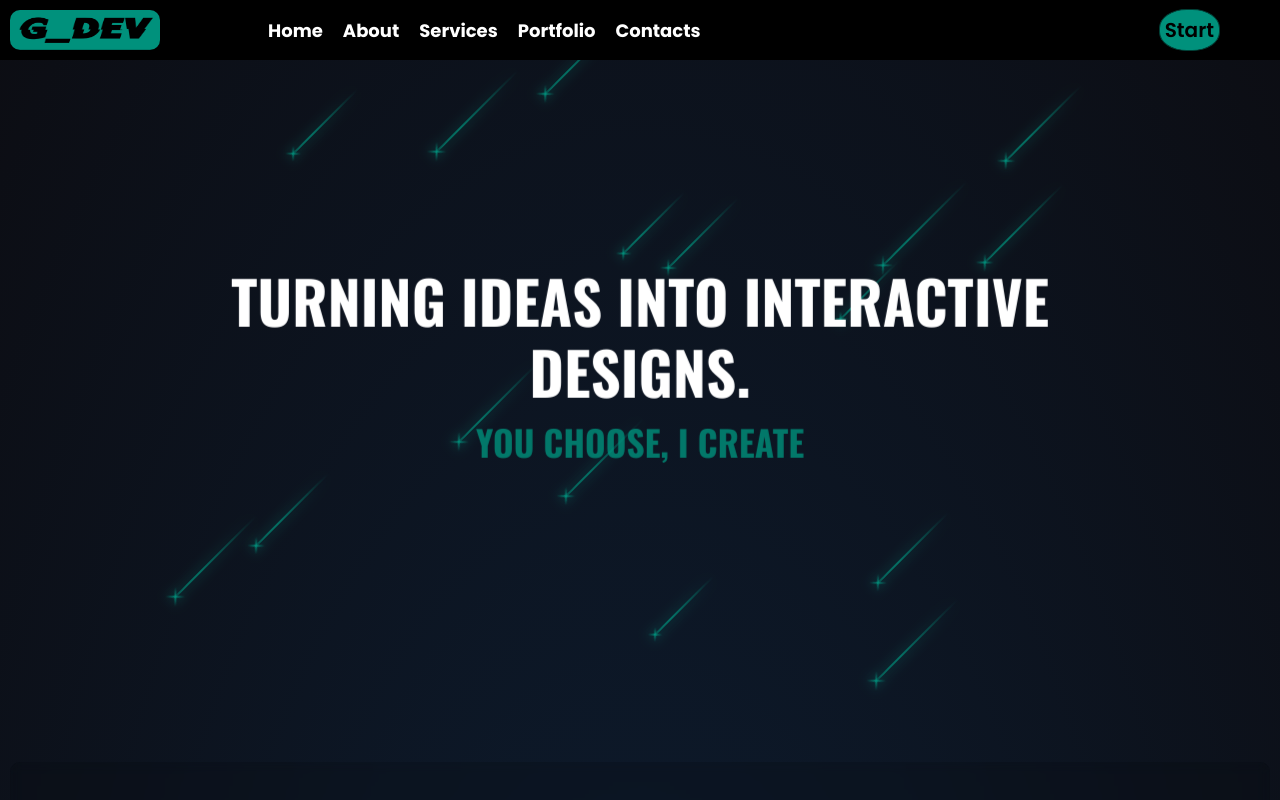
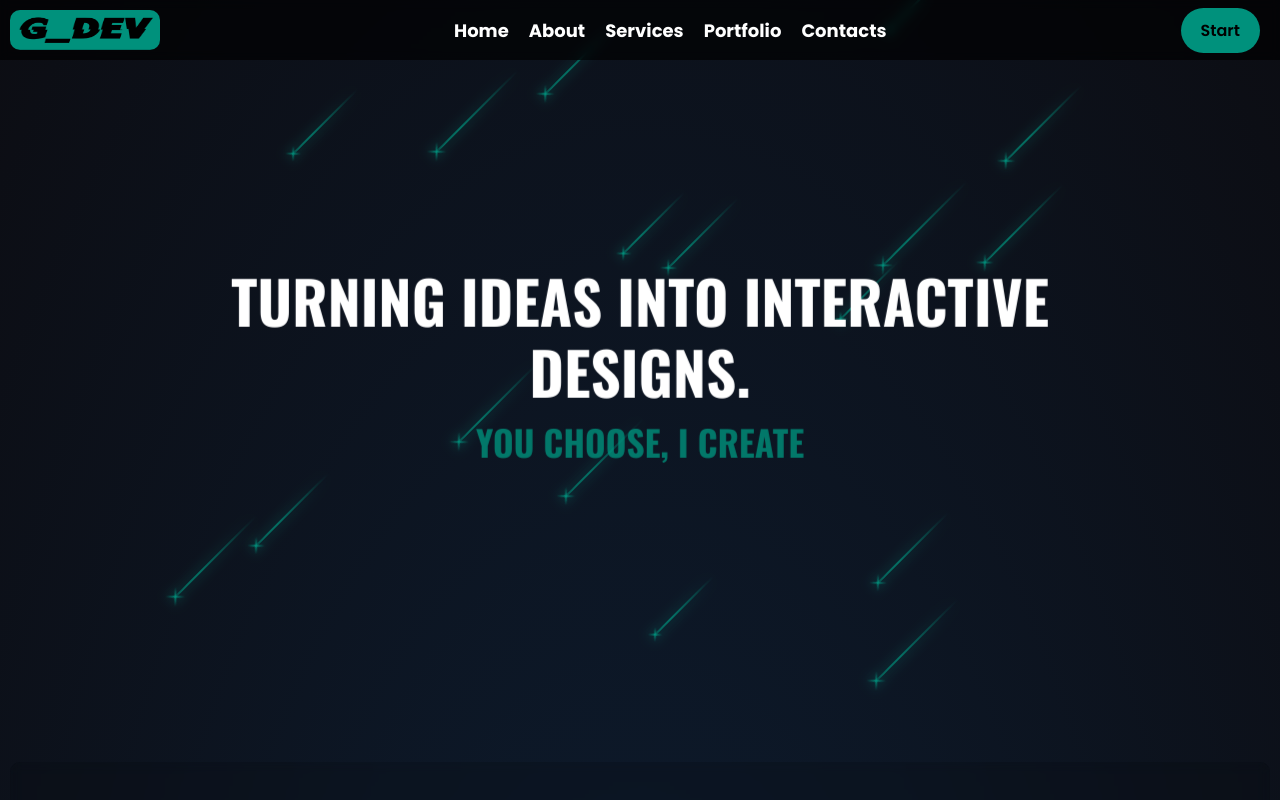
Before and after one commit to Jim2510/NewPortfolio, a React (Vite) app: page / in a window 1280 px wide. Shown: the top 800 px of the page. Built offline with nearby package versions, Linux system fonts and the light colour scheme.

Commit message:
improve action-btn style

```diff
--- a/src/components/Home/comp/title.css
+++ b/src/components/Home/comp/title.css
@@ -69,5 +69,6 @@
   @media (max-width: 600px) {
    #rotate-words {
     padding-top: 200px;
+    margin-bottom: 200px;
    }
   }
--- a/src/components/Navbar/navbar.css
+++ b/src/components/Navbar/navbar.css
@@ -7,7 +7,8 @@
   height: 60px;
   justify-content: space-between;
   align-items: center;
-  background-color: #000;
+  background-color: #000000a9;
+  backdrop-filter: blur(5px);
   margin: 0;
   padding: 0;
   z-index: 999;
@@ -20,7 +21,6 @@
   flex-direction: row;
   margin: 0;
   list-style: none;
-  margin-left: -350px;
 }
 
 ul li {
@@ -35,20 +35,36 @@ ul li a {
   color: #fff;
 }
 
+ul li a:hover {
+  color: #00917c;
+  transition: all ease 0.3s;
+}
+
+
 .action_btn {
-  display: flex;
-  justify-self: end;
-  font-size: 20px;
+  display: inline-block;
+  font-size: 16px;
   font-family: "Poppins", sans-serif;
   text-decoration: none;
   color: #000;
   font-weight: 600;
-  margin-right: 60px;
-  border: 1px solid #004037;
+  padding: 10px 20px;
   background-color: #00917c;
-  padding: 5px;
-  border-radius: 45%;
+  border: none;
+  border-radius: 25px;
+  transition: background-color 0.3s, transform 0.5s;
+  cursor: pointer;
+  margin-right: 20px;
+}
 
+.action_btn:hover {
+  background-color: #007866;
+  transform: scale(1.05);
+}
+
+.action_btn:active {
+  background-color: #00917c;
+  transform: scale(1.00)
 }
 
 .logo {
@@ -90,7 +106,7 @@ ul li a {
   position: absolute;
   top: 50px;
   right: 0;
-  background-color: #00000086;
+  background-color: #000000a9;
   z-index: 1000;
   border-radius: 0 0 0 10px;
 
```
